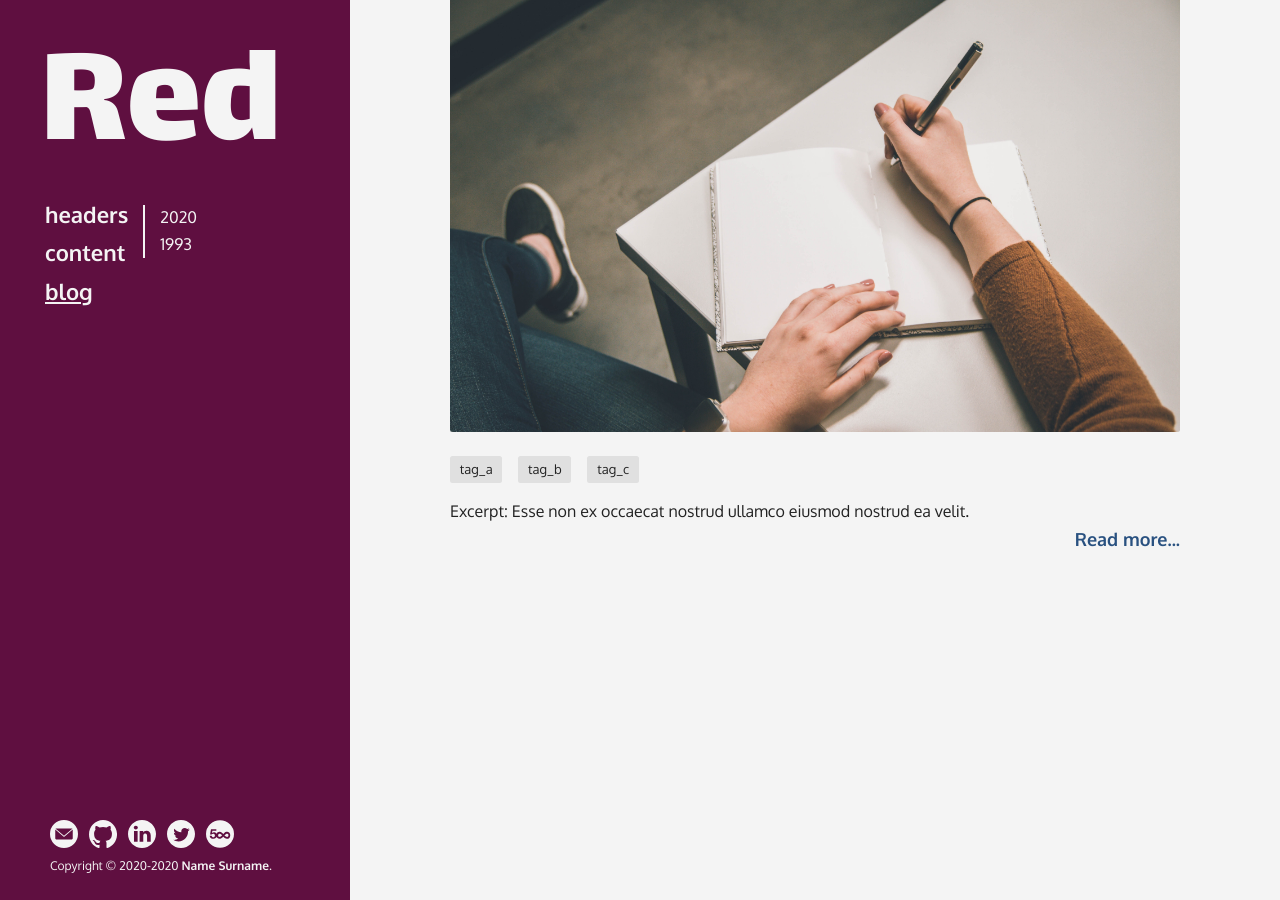
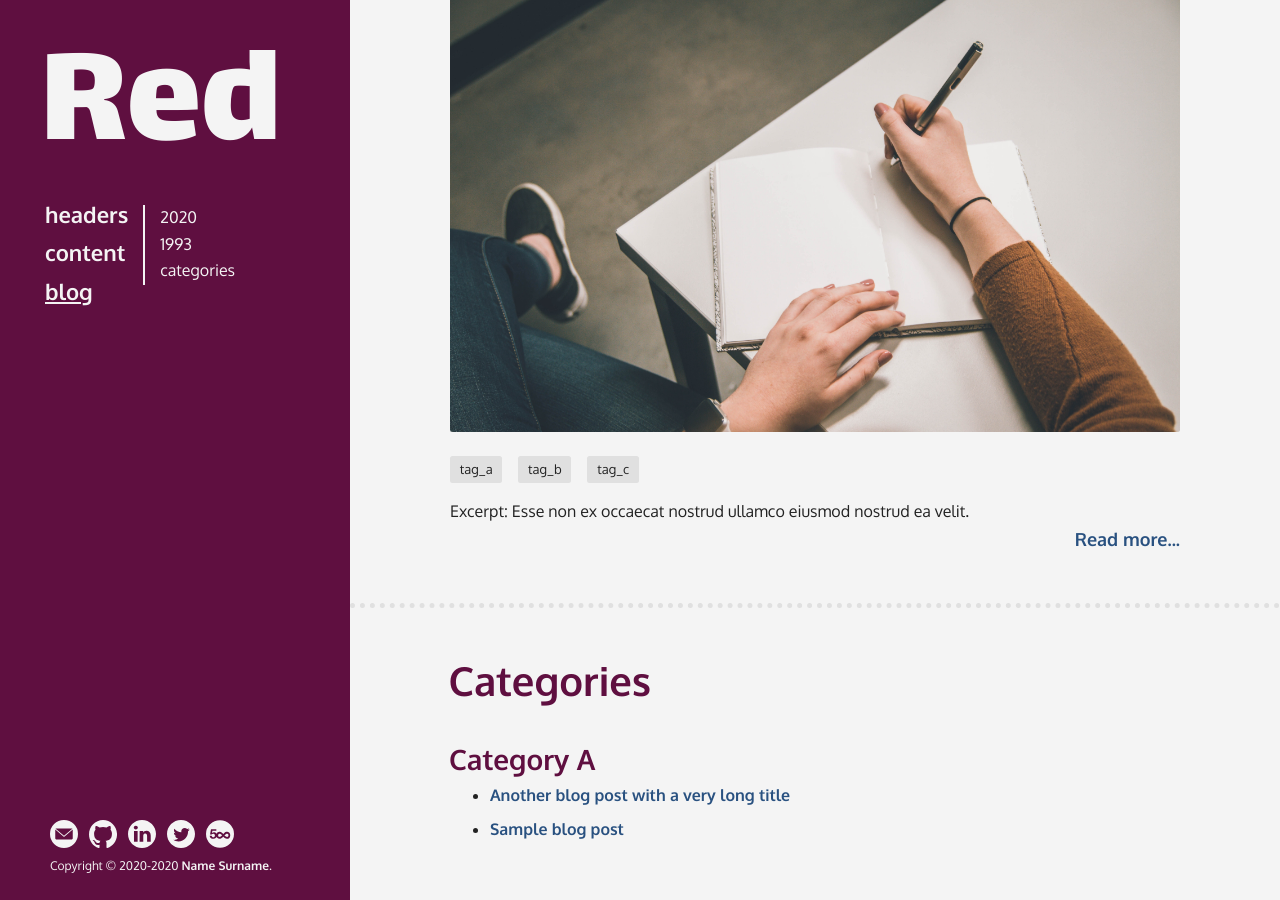
Before and after one commit to rafalkaron/r-jekyll-theme, a Jekyll site: the page built from blog.html, in a window 1280 px wide and 900 px high, scrolled down 623 px. Built offline with Jekyll 4.4.1, drawn with Linux system fonts in a browser that asks for light colours; some web fonts are replaced.

Commit message:
introduced categories

```diff
--- a/_config.yml
+++ b/_config.yml
@@ -40,6 +40,7 @@ contact:
         icon_dark: "/assets/icons/500px_dark.svg"
 
 ### Site configuration
+permalink: /:categories/:title/
 livereload: true
 exclude:
     - LICENSE
--- /dev/null
+++ b/_includes/blog/categories.html
@@ -0,0 +1,18 @@
+<h1 id="posts-categories-header">Categories</h1>
+
+<div id="categories">
+    {% for category in site.categories %}
+        <div class="category-group" id="#{{ category_name | slugize }}">
+        {% capture category_name %}{{ category | first }}{% endcapture %}
+
+        <h2 class="category-head">{{ category_name }}</h2>
+        <ul>
+            {% for post in site.categories[category_name] %}
+            <li><a href="{{ site.baseurl }}{{ post.url }}">{{post.title}}</a></li>
+            {% endfor %}
+        </ul>
+
+
+        </div>
+    {% endfor %}
+    </div>
--- a/blog.html
+++ b/blog.html
@@ -6,3 +6,4 @@ order: "4"
 ---
 
 {% include blog/posts_list.html -%}
+{% include blog/categories.html %}
```
